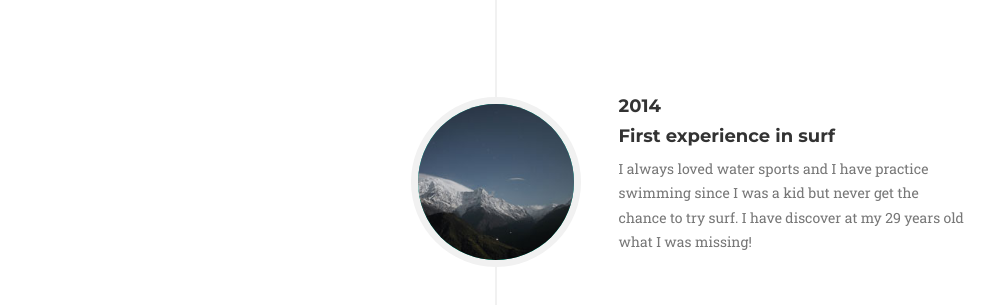
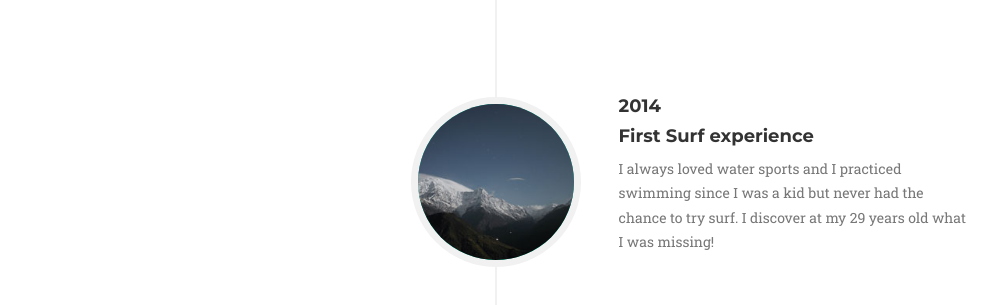
Before and after one commit to filipagoncalves/filipagoncalves.github.io, a website: page index.html in a window 1280 px wide. Shown: the part 4561-4866 px from the top of the page, without its empty margins (144-1139 px from the left). Drawn offline with nearby package versions, Linux system fonts and the light colour scheme; a web font is replaced by a local one.

Commit message:
Update index.html

```diff
--- a/index.html
+++ b/index.html
@@ -338,10 +338,10 @@
                             <div class="timeline-panel">
                                 <div class="timeline-heading">
                                     <h4>2014</h4>
-                                    <h4 class="subheading">First experience in surf</h4>
+                                    <h4 class="subheading">First Surf experience</h4>
                                 </div>
                                 <div class="timeline-body">
-                                    <p class="text-muted">I always loved water sports and I have practice swimming since I was a kid but never get the chance to try surf. I have discover at my 29 years old what I was missing!</p>
+                                    <p class="text-muted">I always loved water sports and I practiced swimming since I was a kid but never had the chance to try surf. I discover at my 29 years old what I was missing!</p>
                                 </div>
                             </div>
                         </li>
```
